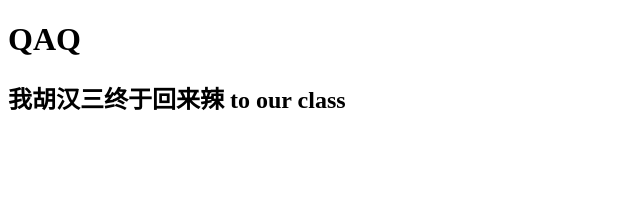
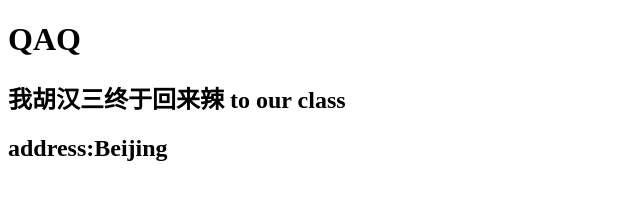
Before and after one commit to XIONGQI98/QAQtest, a plain HTML site: page index.html in a window 1280 px wide. Shown: the whole page, without its empty margins (0-640 px from the left). Drawn offline with Linux system fonts and the light colour scheme.

Commit message:
update index3

```diff
--- a/index.html
+++ b/index.html
@@ -11,6 +11,7 @@
 <body>
     <h1>QAQ</h1>
     <h2>我胡汉三终于回来辣 to our class</h2>
+    <h2>address:Beijing</h2>
 </body>
 
 </html>
```
